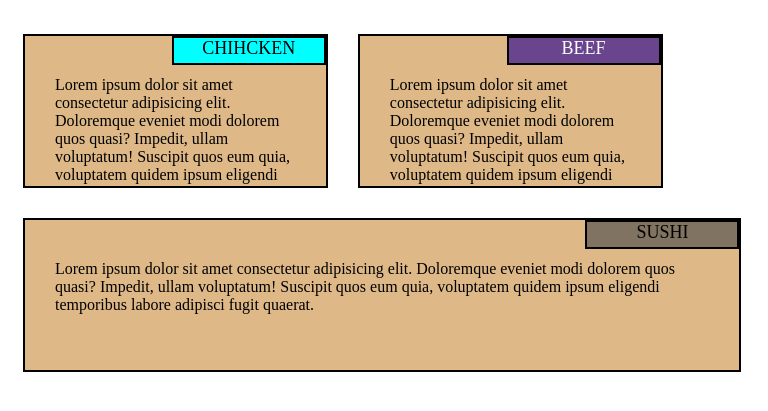
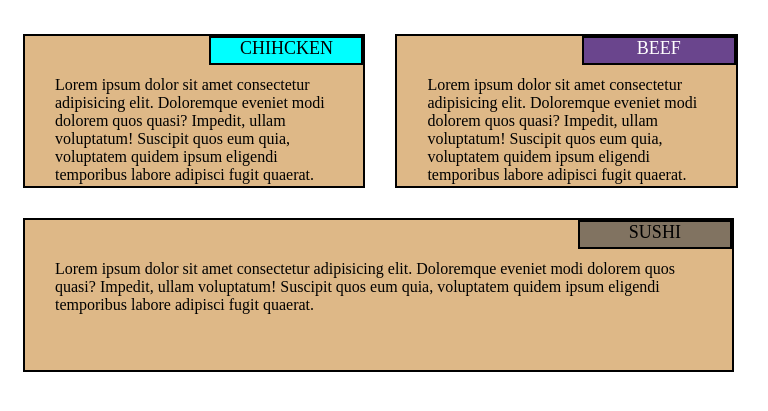
Before and after one commit to ShriBhalke/mod-2-solution, a plain HTML site: page index.html in a window 768 px wide. Shown: the part 61-472 px from the top of the page. Drawn offline with Linux system fonts and the light colour scheme.

Commit message:
Update style.css

```diff
--- a/style.css
+++ b/style.css
@@ -48,10 +48,10 @@ h1 {
 @media (min-width: 768px) and (max-width: 991px) {
     .box{
         overflow: hidden;
-        width: 40%;
+        width: 45%;
     }
     #box3 {
-        width: 95%;
+        width: 94%;
     }
 }
 
```
